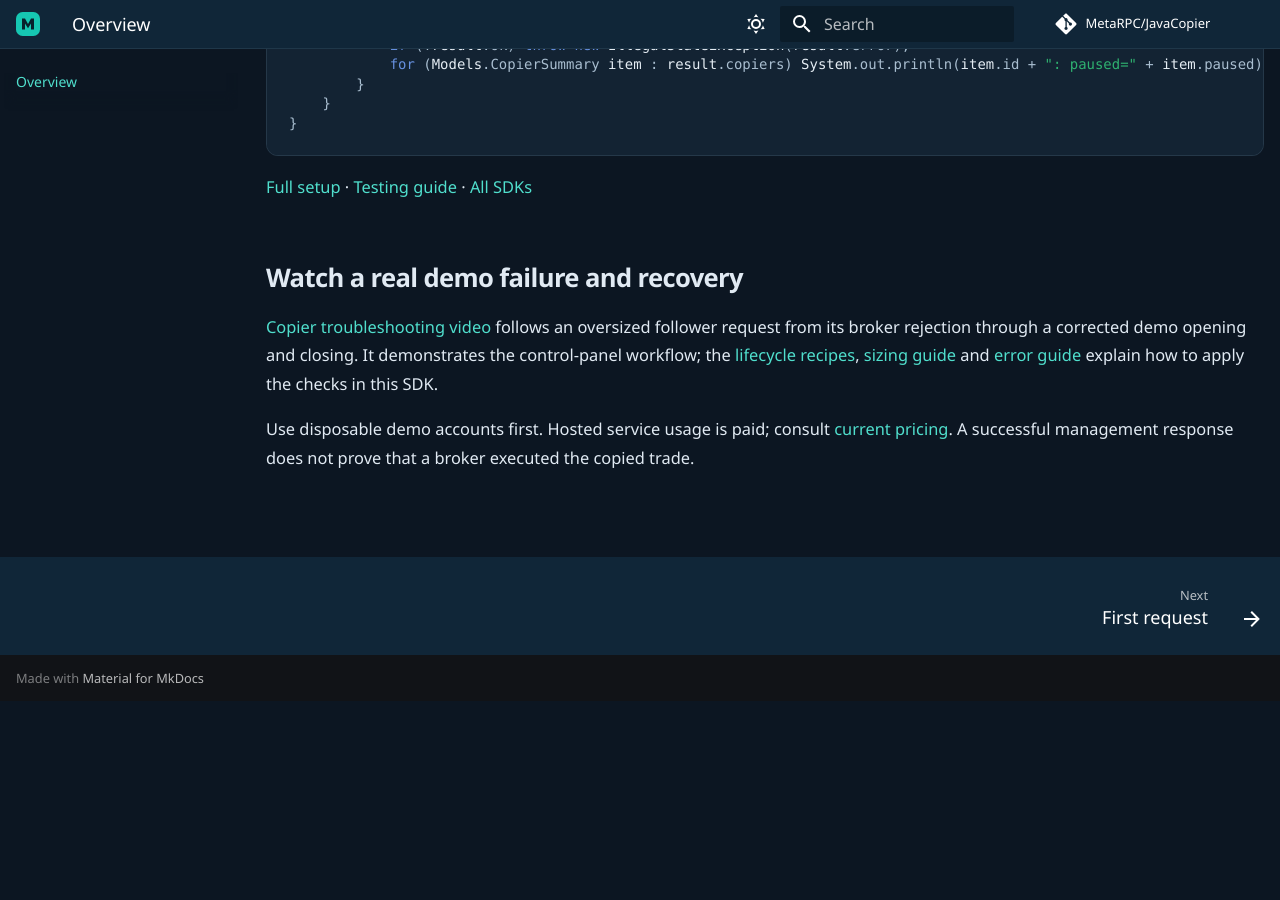
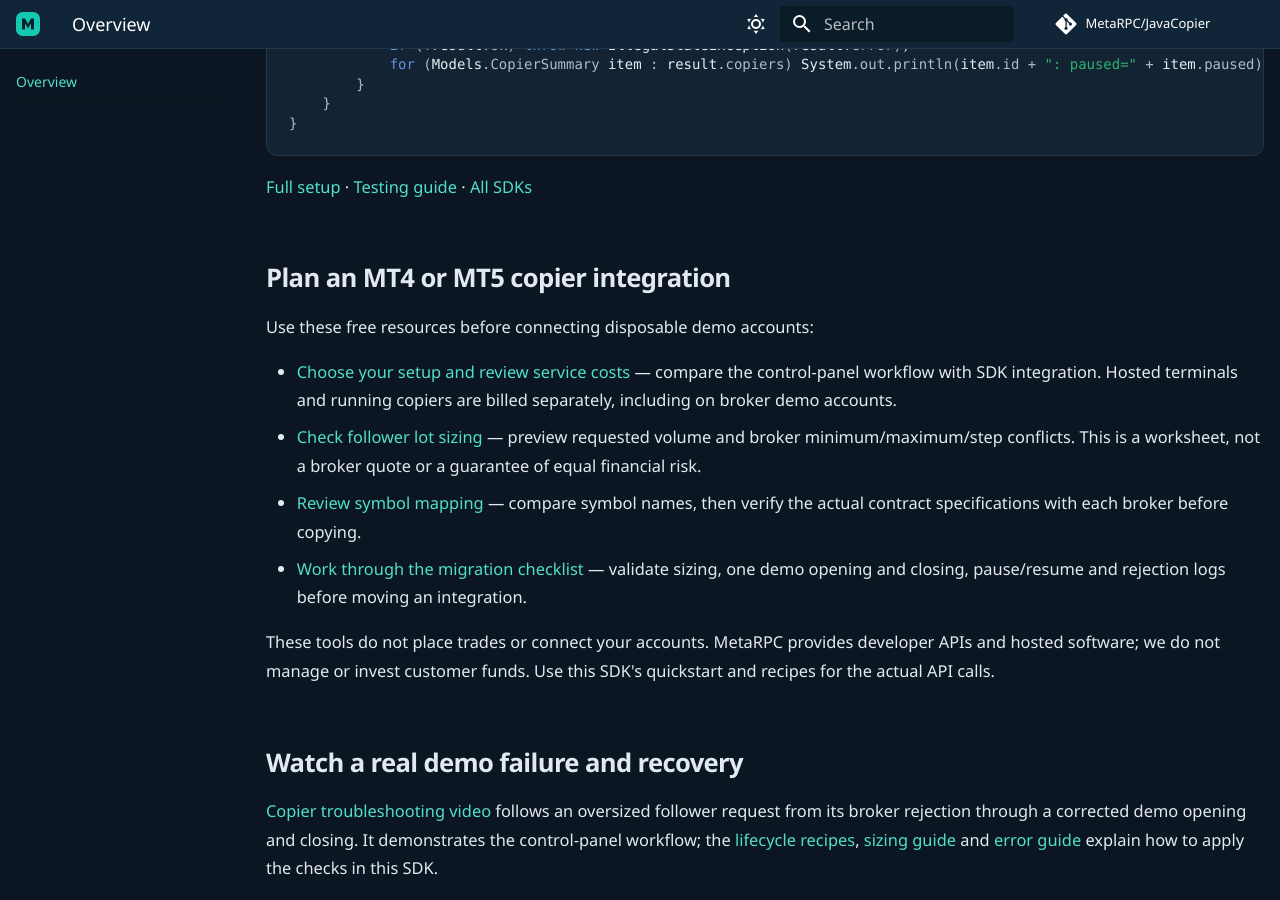
Before and after one commit to MetaRPC/JavaCopier, an MkDocs documentation site: the page built from docs/index.md, in a window 1280 px wide and 900 px high, scrolled down 1318 px. Built offline with MkDocs 1.6.1 and Material for MkDocs 9.7.7, drawn with Linux system fonts in a browser that asks for light colours; comment, search, counter and statistics services are not loaded; before the commit the page ends 2019 px from its top, so only the background shows below that.

Commit message:
Connect copier SDK guides to setup and free validation tools

```diff
--- a/docs/index.md
+++ b/docs/index.md
@@ -52,6 +52,17 @@ public class ListCopiers {
 
 [Full setup](quickstart.md) · [Testing guide](testing.md) · [All SDKs](sdks.md)
 
+## Plan an MT4 or MT5 copier integration
+
+Use these free resources before connecting disposable demo accounts:
+
+- [Choose your setup and review service costs](https://mrpc.pro/start/copier?lang=en&utm_source=github&utm_medium=referral&utm_campaign=copier_sdk_setup_nov17&utm_content=javacopier_docs_setup) — compare the control-panel workflow with SDK integration. Hosted terminals and running copiers are billed separately, including on broker demo accounts.
+- [Check follower lot sizing](https://mrpc.pro/tools/copier-sizing?lang=en&utm_source=github&utm_medium=referral&utm_campaign=copier_sdk_setup_nov17&utm_content=javacopier_docs_sizing) — preview requested volume and broker minimum/maximum/step conflicts. This is a worksheet, not a broker quote or a guarantee of equal financial risk.
+- [Review symbol mapping](https://mrpc.pro/tools/symbol-mapping?lang=en&utm_source=github&utm_medium=referral&utm_campaign=copier_sdk_setup_nov17&utm_content=javacopier_docs_symbols) — compare symbol names, then verify the actual contract specifications with each broker before copying.
+- [Work through the migration checklist](https://mrpc.pro/guides/copier-migration?lang=en&utm_source=github&utm_medium=referral&utm_campaign=copier_sdk_setup_nov17&utm_content=javacopier_docs_migration) — validate sizing, one demo opening and closing, pause/resume and rejection logs before moving an integration.
+
+These tools do not place trades or connect your accounts. MetaRPC provides developer APIs and hosted software; we do not manage or invest customer funds. Use this SDK's quickstart and recipes for the actual API calls.
+
 ## Watch a real demo failure and recovery
 
 [Copier troubleshooting video](https://mrpc.pro/tutorials/console/copier-troubleshooting) follows an oversized follower request from its broker rejection through a corrected demo opening and closing. It demonstrates the control-panel workflow; the [lifecycle recipes](recipes.md), [sizing guide](sizing.md) and [error guide](troubleshooting.md) explain how to apply the checks in this SDK.
```
Also changed, not shown: README.md (+11 -0 lines).
